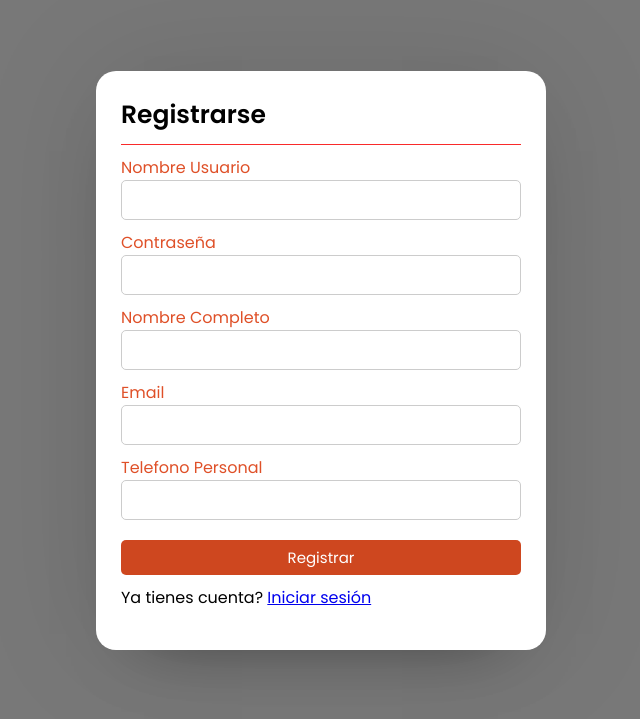
After one commit to JoseMiguel2508/SI3-Grupo3, a PHP site: page /registrar.php in a window 1280 px wide. The commit adds this page. Shown: the top 719 px of the page, without its empty margins (319-959 px from the left). Run offline with PHP 8.4, Linux system fonts and the light colour scheme; a stand-in replaces the project's code that opens the database connection.

Commit message:
Formulario de Registrar User

```diff
--- a/VISTA/login.php
+++ b/VISTA/login.php
@@ -60,9 +60,9 @@ session_start();?> -->
                 <div class="field">
                     <input type="submit" class="btn" name="submit" value="Iniciar sesión" required>
                 </div>
-                <!-- <div class="links">
+                <div class="links">
                     No tienes cuenta? <a href="registrar.php">Registrate</a>
-                </div> -->
+                </div>
             </form>
         </div>
         <!-- <?php } ?> -->
--- /dev/null
+++ b/VISTA/registrar.php
@@ -0,0 +1,90 @@
+<!-- <?php
+session_start();
+?> -->
+
+<!DOCTYPE html>
+<html lang="en">
+
+<head>
+    <meta charset="UTF-8">
+    <meta http-equiv="X-UA-Compatible" content="IE=edge">
+    <meta name="viewport" content="width=device-width, initial-scale=1.0">
+    <link rel="stylesheet" href="../CONTROLADOR/css/login.css">
+    <title>Registrar</title>
+</head>
+
+<body>
+    <div class="container">
+        <div class="box form-box">
+            <!-- <?php
+                include("../MODELO/conexion.php");
+                if(isset($_POST['submit'])){
+                    $usuario = $_POST['usuario'];
+                    $tipo_usuario= 4;
+                    $contra = $_POST['contra'];
+                    $nombre = $_POST['nombre'];
+                    $email = $_POST['email'];
+                    $telefono = $_POST['telefono'];
+
+                    //verificar que el email sea unico no este registrado
+
+                    $verify_query = mysqli_query($con,"SELECT usuario FROM usuarios WHERE usuario='$usuario'");
+
+                    if(mysqli_num_rows($verify_query) !=0 ){
+                        echo "<div class='message'>
+                                <p>Este usuario ya fue registrado, por favor ingrese otro!</p>
+                            </div> <br>";
+                        echo "<a href='javascript:self.history.back()'><button class='btn'>Volver</button>";//volver
+                    }
+                    else{
+
+                        mysqli_query($con,"INSERT INTO usuarios(usuario,id_tipo_usuario,contraseña_hash,nombre_completo,telefono,mail) VALUES('$usuario','$tipo_usuario','$contra','$nombre','$email','$telefono')") or die("Ocurrio un error");
+
+                        echo "<div class='message'>
+                                <p>Registro Exitoso!</p>
+                            </div> <br>";
+                        echo "<a href='login.php'><button class='btn'>Iniciar</button>";
+
+                    }
+                    }else{
+            ?> -->
+            <header>Registrarse</header>
+            <form action="" method="post">
+                <div class="field input">
+                    <label for="usuario">Nombre Usuario</label>
+                    <input type="text" name="usuario" id="usuario" autocomplete="off" required>
+                </div>
+
+                <div class="field input">
+                    <label for="contra">Contraseña</label>
+                    <input type="contra" name="contra" id="contra" autocomplete="off" required>
+                </div>
+
+                <div class="field input">
+                    <label for="nombre">Nombre Completo</label>
+                    <input type="text" name="nombre" id="nombre" autocomplete="off" required>
+                </div>
+
+                <div class="field input">
+                    <label for="email">Email</label>
+                    <input type="text" name="email" id="email" autocomplete="off" required>
+                </div>
+
+                <div class="field input">
+                    <label for="telefono">Telefono Personal</label>
+                    <input type="text" name="telefono" id="telefono" autocomplete="off" required>
+                </div>
+
+                <div class="field">
+                    <input type="submit" class="btn" name="submit" value="Registrar" required>
+                </div>
+                <div class="links">
+                    Ya tienes cuenta? <a href="login.php">Iniciar sesión</a>
+                </div>
+            </form>
+        </div>
+        <!-- <?php } ?> -->
+    </div>
+</body>
+
+</html>
```
